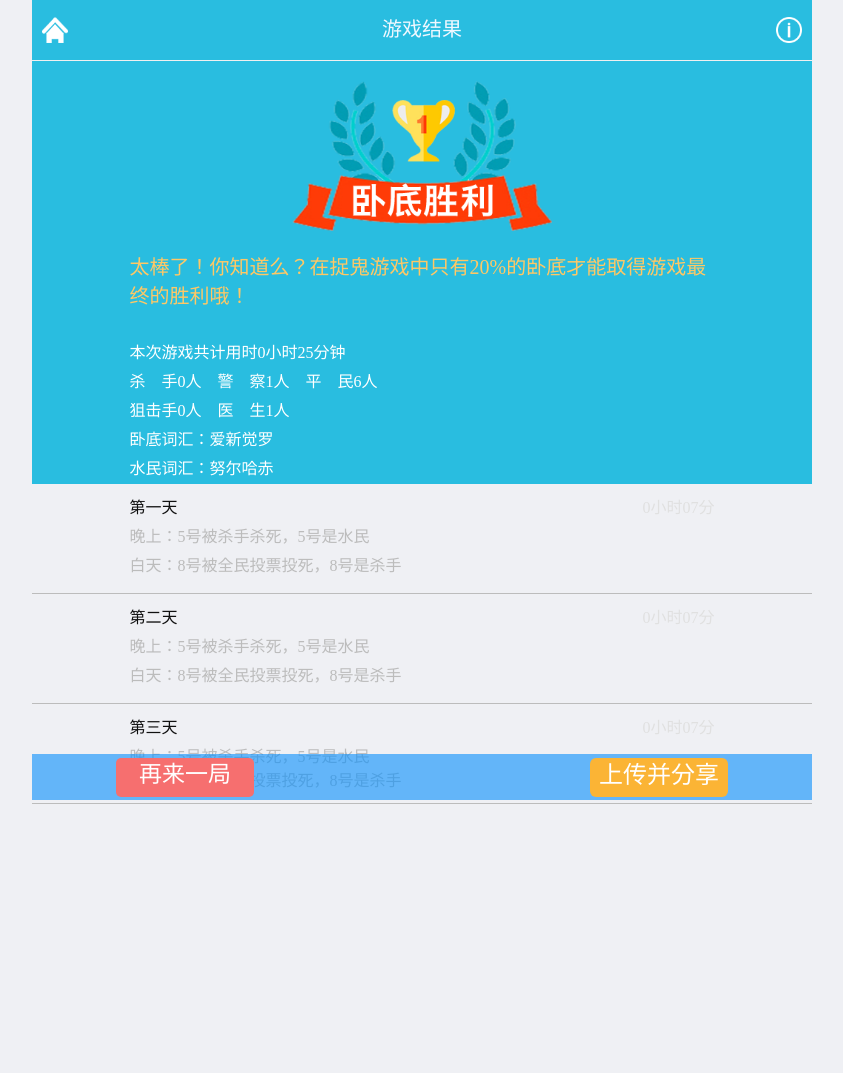
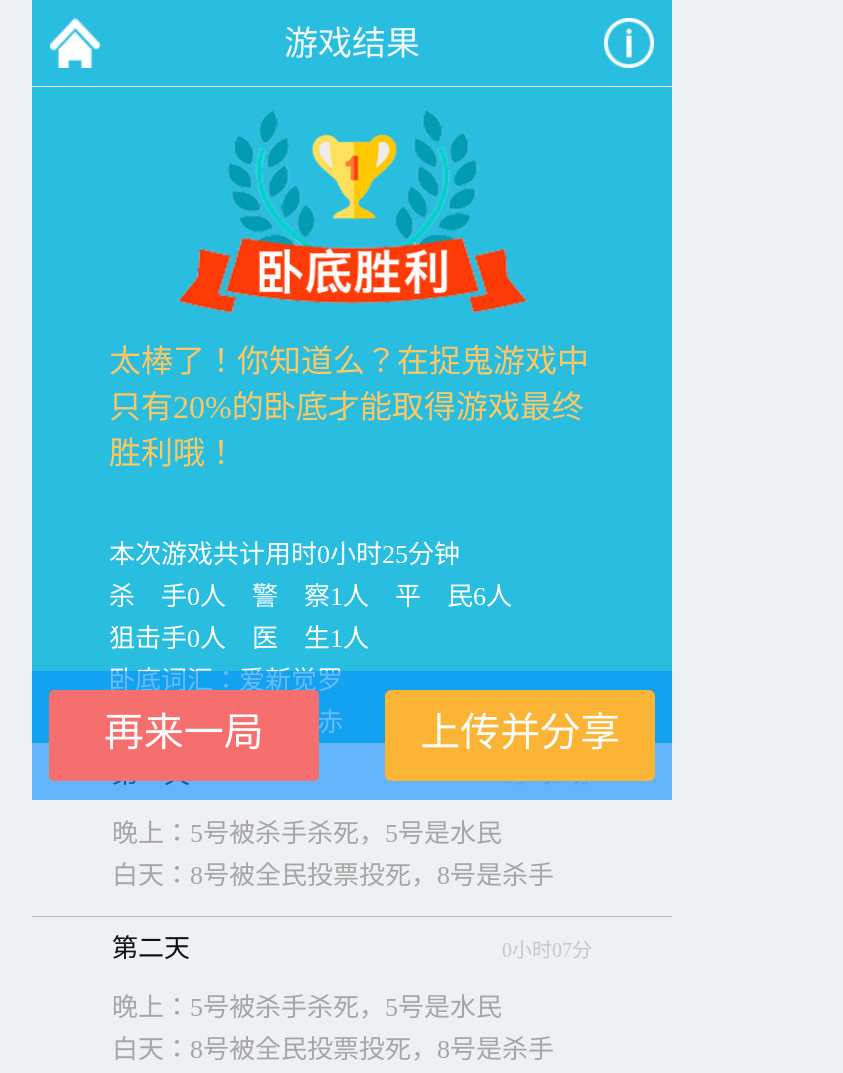
Before and after one commit to wandou870654139/task, a plain HTML site: page task-13/task-13-3.html in a window 1280 px wide. Shown: the top 1073 px of the page, without its empty margins (218-1061 px from the left). Before the commit the page ends 850 px from the top, so only its background shows below. Drawn offline with Linux system fonts and the light colour scheme.

Commit message:
初始化

```diff
--- a/task-13/task-13-3.html
+++ b/task-13/task-13-3.html
@@ -20,7 +20,7 @@
             <div></div>
         </div>
         <div class="text">
-            <div class="theme">太棒了！你知道么？在捉鬼游戏中只有20%的卧底才能取得游戏最终的胜利哦！</div>
+            <div class="theme">太棒了！你知道么？在捉鬼游戏中只有20%的卧底才能取得游戏最终胜利哦！</div>
             <p class="when">本次游戏共计用时0小时25分钟</p>
             <div class="characters">
                 <p>杀&#8195;手0人&#8195;警&#8195;察1人&#8195;平&#8195;民6人</p>
@@ -34,8 +34,8 @@
 <main>
     <div class="outsourcing">
         <div class="first">
-            <p>第一天</p>
-            <p class="hour">0小时07分</p>
+            <div class="number">第一天</div>
+            <span class="hour">0小时07分</span>
         </div>
         <div class="night">
             <p>晚上：5号被杀手杀死，5号是水民</p>
@@ -44,8 +44,8 @@
     </div>
     <div class="outsourcing">
         <div class="first">
-            <p>第二天</p>
-            <p class="hour">0小时07分</p>
+            <div class="number">第二天</div>
+            <span class="hour">0小时07分</span>
         </div>
         <div class="night">
             <p>晚上：5号被杀手杀死，5号是水民</p>
@@ -54,12 +54,12 @@
     </div>
     <div class="outsourcing">
         <div class="first">
-            <p>第三天</p>
-            <p class="hour">0小时07分</p>
+            <div class="number">第三天</div>
+            <span class="hour">0小时07分</span>
         </div>
         <div class="night">
-            <div>晚上：5号被杀手杀死，5号是水民</div>
-            <div>白天：8号被全民投票投死，8号是杀手</div>
+            <p>晚上：5号被杀手杀死，5号是水民</p>
+            <p>白天：8号被全民投票投死，8号是杀手</p>
         </div>
     </div>
 </main>
--- a/task-13/task-13-3.scss
+++ b/task-13/task-13-3.scss
@@ -18,72 +18,82 @@ header {
   .top {
     @include flex;
     justify-content: space-between;
-    height: 60px;
-    font-size: 20px;
+    height: 86px;
+    width: 640px;
+
+    font-size: 34px;
     color: aliceblue;
     border-bottom: 1px solid #f0f0f0;
     background-color: #29bde0;
     img {
-      height: 26px;
-      width: 26px;
-      margin-left: 10px;
-      margin-right: 10px;
+      height: 50px;
+      width: 50px;
+      margin-left: 18px;
+      margin-right: 18px;
     }
   }
   .chest {
-    width: 100%;
+    width: 640px;
     background-color: #29bde0;
     .undercover {
       display: flex;
       justify-content: center;
-      padding: 20px 20px;
+      padding: 22px 22px;
       img {
-        height: 150px;
-        width: 260px;
+        height: 204px;
+        width: 350px;
       }
     }
     .text {
-      width: 75%;
+      width: 486px;
       margin: auto;
       color: #ffc865;
-      font-size: 20px;
       .theme{
-        padding-bottom: 30px;
+        padding-bottom: 60px;
+        font-size: 32px;
       }
       .when {
-        font-size: 16px;
+        font-size: 26px;
         color: #ffffff;
       }
     }
     .characters {
       color: #ffffff;
-      font-size: 16px;
+      font-size: 26px;
     }
   }
 }
 main {
   .outsourcing {
     margin: auto;
-    padding: 10px 12.5% 12px 12.5%;
+    padding: 10px 12.5% 20px 12.5%;
     border-bottom: 1px solid #bcbcbc;
     .first {
       display: flex;
       justify-content: space-between;
-      align-items: flex-end;
-      font-size: 16px;
-      color: #e0e0e0;
-      p {
+      align-items: baseline;
+      font-size: 20px;
+      color: #C7C7C7;
+      .number {
+        font-size: 26px;
+        margin-bottom: 22px;
         color: #111111;
       }
-      .hour {
-        color: #e0e0e0;
+      p{
+        font-size: 30px;
+        color: #111111;
       }
     }
     .night {
       font-size: 16px;
       color: #bcbcbc;
+      p {
+        color: #A6A6A6;
+        font-size: 26px;
+      }
     }
   }
+  width: 640px;
   margin-bottom: 46px;
 }
 footer {
@@ -92,20 +102,19 @@ footer {
   position: fixed;
   bottom: 0;
   width: 100%;
-  height: 46px;
-  max-width: 780px;
+  height: 129px;
+  max-width: 640px;
   min-width: 320px;
-  background-color: #29bde0;
   background-color: rgba(6, 142, 252, 0.6);
   a {
   text-decoration: none;
     .bureau {
       display: flex;
       justify-content: center;
-      height: 34px;
-      line-height: 34px;
-      width: 138px;
-      font-size: 23px;
+      width: 270px;
+      height: 86px;
+      line-height: 86px;
+      font-size: 40px;
       border-radius: 5px;
       color: #ffffff;
       background-color: #f66f6f;
@@ -118,10 +127,10 @@ footer {
   .uploading {
     display: flex;
     justify-content: center;
-    height: 34px;
-    width: 138px;
-    font-size: 24px;
-    line-height: 34px;
+    height: 86px;
+    width: 270px;
+    font-size: 40px;
+    line-height: 86px;
     color: #ffffff;
     background-color: #fbb435;
     border-radius: 6px;
```
Also changed, not shown: task-13/task-13-3.css, 1 other file.
